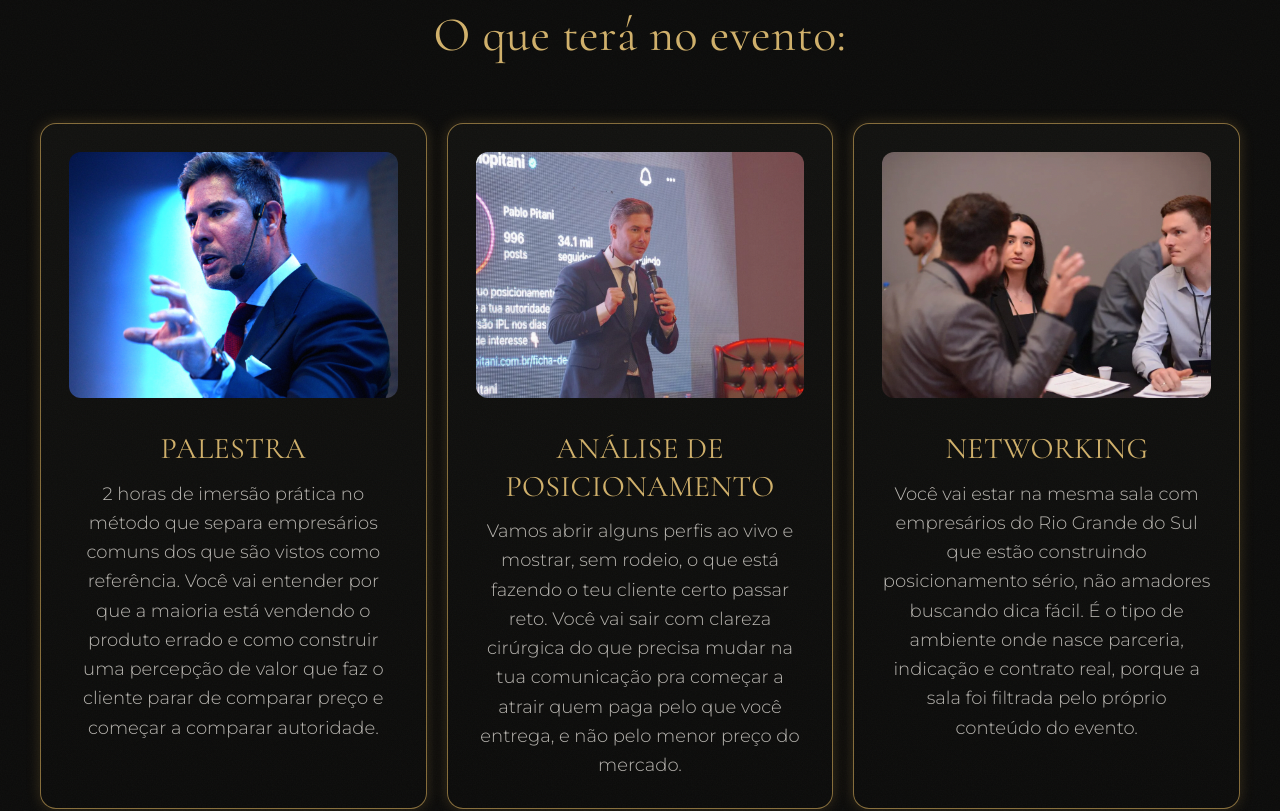
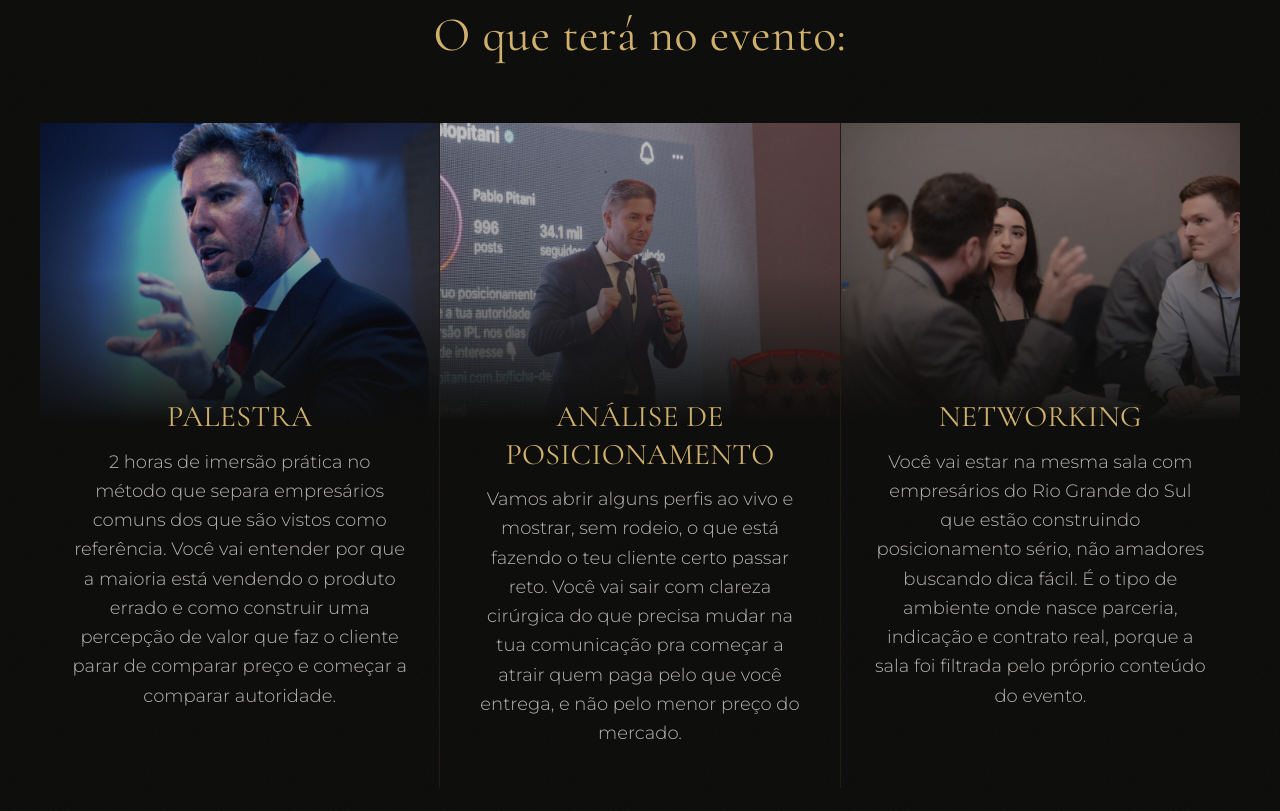
Before and after one commit to Hygorlc/alianca-empreendedora-8813, a React (Vite) app in the folder packages/web/: page / in a window 1280 px wide. Shown: the part 3880-4691 px from the top of the page. Built offline with nearby package versions, Linux system fonts and the light colour scheme.

Commit message:
Restore event section visual identity

```diff
--- a/packages/web/src/web/components/sections/format.tsx
+++ b/packages/web/src/web/components/sections/format.tsx
@@ -26,19 +26,20 @@ export function Format() {
         O que terá no evento:
       </h2>
 
-      <div className="mt-16 grid gap-5 md:grid-cols-3">
+      <div className="mt-16 grid gap-px bg-gold/10 md:grid-cols-3">
         {blocks.map((block, i) => (
-          <Reveal key={block.title} delay={i * 110}>
-            <article className="flex h-full flex-col rounded-2xl border border-gold/70 bg-gradient-to-b from-[#11110f] to-ink p-6 shadow-[0_0_14px_rgba(199,154,73,0.22)] md:p-7">
-              <div className="aspect-[4/3] overflow-hidden rounded-xl">
+          <Reveal key={block.title} delay={i * 110} className="bg-ink">
+            <article className="flex h-full flex-col bg-ink">
+              <div className="relative aspect-[4/3] overflow-hidden">
                 <img
                   src={block.image}
                   alt={block.title}
                   loading="lazy"
-                  className="h-full w-full object-cover transition-transform duration-700 hover:scale-[1.03]"
+                  className="h-full w-full object-cover opacity-75 saturate-[0.75] transition-all duration-700 hover:scale-[1.03] hover:opacity-90"
                 />
+                <div className="absolute inset-0 bg-gradient-to-t from-ink via-ink/20 to-transparent" />
               </div>
-              <div className="flex flex-1 flex-col pt-8 text-center">
+              <div className="relative -mt-10 flex flex-1 flex-col px-8 pb-10 pt-4 text-center">
                 <h3 className="display text-2xl uppercase leading-tight text-gold-light md:text-3xl">
                   {block.title}
                 </h3>
```
